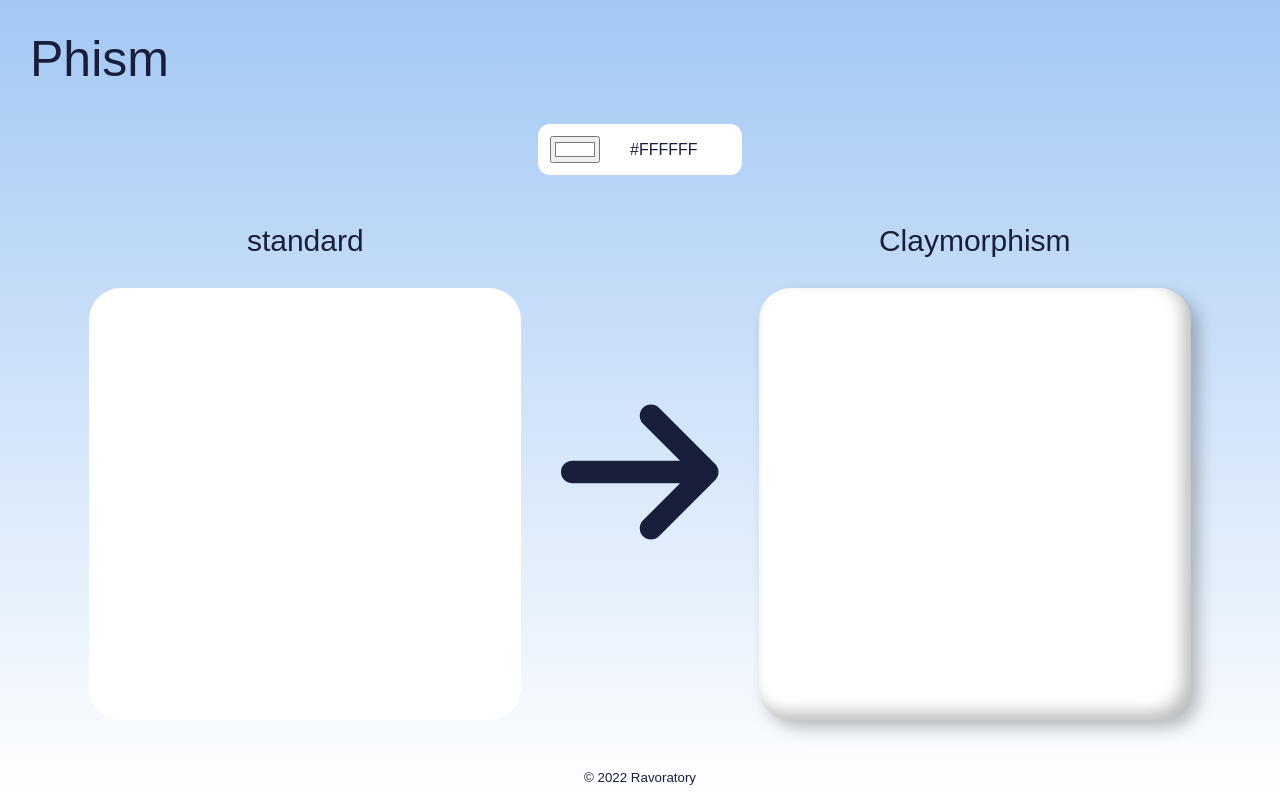
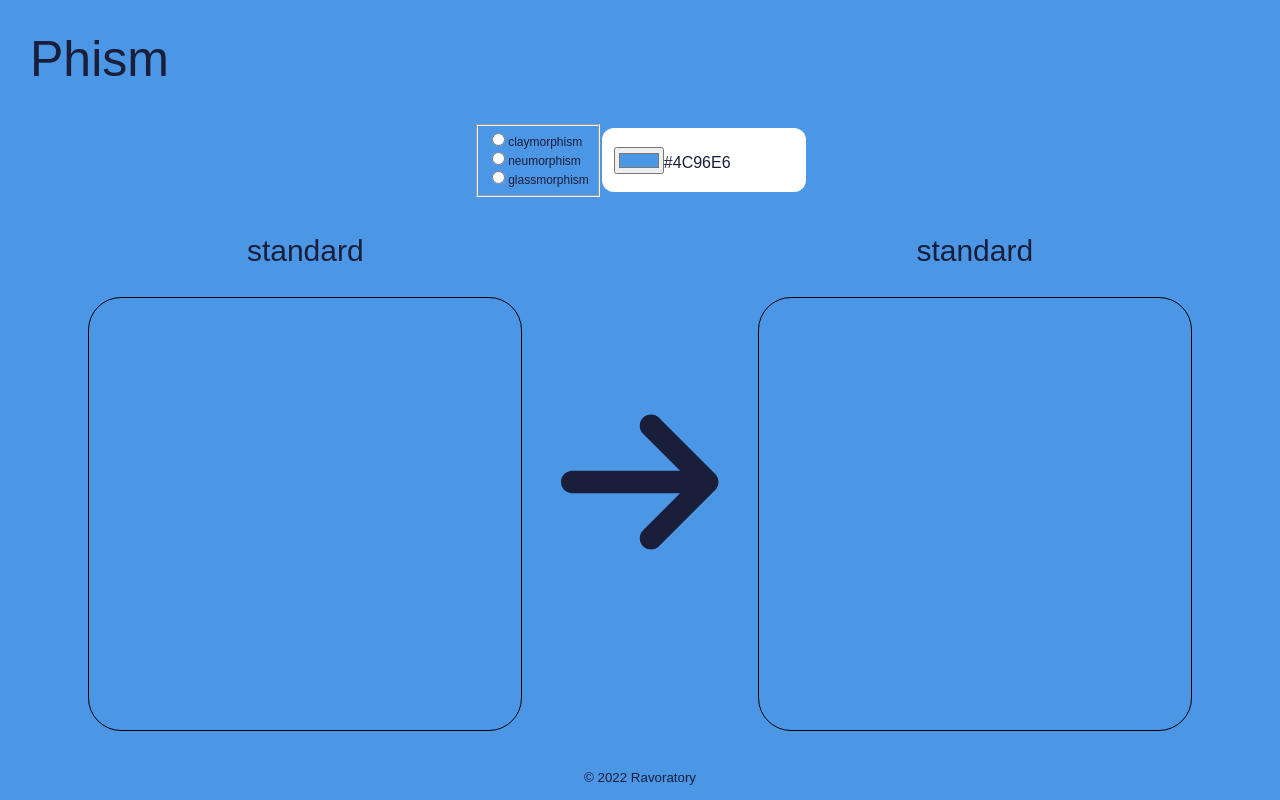
Before and after one commit to ravoratory/phism, a React (Create React App) app: page / in a window 1280 px wide. Built offline with nearby package versions, Linux system fonts and the light colour scheme; a web font is replaced by a local one.

Commit message:
add other design and fix

```diff
--- a/src/App.tsx
+++ b/src/App.tsx
@@ -2,10 +2,13 @@ import styled from 'styled-components';
 
 import { Board } from './components/board';
 import { Config } from './components/config';
+import { selectColor } from './features/color';
+import { useAppSelector } from './hooks';
 
 const App = () => {
+  const color = useAppSelector(selectColor);
   return (
-    <Content>
+    <Content color={color}>
       <header>
         Phism
       </header>
@@ -20,12 +23,12 @@ const App = () => {
   );
 };
 
-const Content = styled.div`
+const Content = styled.div<{color: string}>`
   display: flex;
   flex-direction: column;
   text-align: center;
   height: 100vh;
-  background: linear-gradient(180deg, #A2C8F4 0%, #FFFFFF 100%);
+  background-color: ${(props) => props.color};
   > header {
     min-height: 4rem;
     text-align: left;
--- a/src/components/board.tsx
+++ b/src/components/board.tsx
@@ -1,6 +1,7 @@
 import styled from 'styled-components';
 import { FontAwesomeIcon } from '@fortawesome/react-fontawesome';
 import { faArrowRight } from '@fortawesome/free-solid-svg-icons';
+
 import { useAppSelector } from '../hooks';
 import { selectColor } from '../features/color';
 import { selectDesign } from '../features/design';
@@ -35,7 +36,7 @@ const Content = styled.div`
   justify-items: center;
   overflow-x: hidden;
   overflow-y: auto;
-  transition: color 0.5s ease-in-out;
+  transition: box-shadow 0.5s ease-in-out;
   & > div {
     display: flex;
     flex-direction: column;
@@ -49,6 +50,7 @@ const Card = styled.div<{ props?: string, color?: string }>`
   height: 400px;
   border-radius: 32px;
   padding: 16px;
+  outline: ${(props) => props.props ? 'none' : '1px solid black' };
   ${(props) => props.props}
   > p {
     font-size: 16px;
--- a/src/components/config.tsx
+++ b/src/components/config.tsx
@@ -1,27 +1,63 @@
 import React from 'react';
 import styled from 'styled-components';
 import { selectColor, setColor } from '../features/color';
+import { designs, setDesign } from '../features/design';
 import { useAppDispatch, useAppSelector } from '../hooks';
 
 export const Config = () => {
   const color = useAppSelector(selectColor);
   const dispatch = useAppDispatch();
 
-  const onChange = (e: React.ChangeEvent<HTMLInputElement>) => {
+  const onChangeColor = (e: React.ChangeEvent<HTMLInputElement>) => {
     e.preventDefault();
     dispatch(setColor(e.target.value));
   };
 
+  const onChangeDesign = (e: React.MouseEvent<HTMLInputElement>) => {
+    dispatch(setDesign(e.currentTarget.value));
+  };
+
+  const radioButtons = Object.entries(designs).map(([name, design], idx) =>
+    (<label key={`style-${idx}`}><input type="radio"
+      name='design' value={name} onClick={onChangeDesign}/>{name}
+    </label>));
   return (
-    <Main>
-      <input type="color" onChange={onChange} id="picker" value={color}/>
-      <label htmlFor="picker">{color.toUpperCase()}</label>
-    </Main>
+    <Wrapper>
+      <DesignList>
+        <form><fieldset>
+          {radioButtons}
+        </fieldset></form>
+      </DesignList>
+      <Color>
+        <div>
+          <input type="color" onChange={onChangeColor}
+            id="picker" value={color} />
+          <label htmlFor="picker">{color.toUpperCase()}</label>
+        </div>
+      </Color>
+    </Wrapper>
   );
 };
 
-const Main = styled.div`
+const Wrapper = styled.div`
+  display: flex;
+  align-items: center;
+`;
+
+const DesignList = styled.div`
+  font-size: 12px;
+  display: flex;
+  & fieldset {
+    display: flex;
+    flex-direction: column;
+    align-items: start;
+    justify-content: center;
+  }
+`;
+
+const Color = styled.div`
   width: 180px;
+  height: 40px;
   padding: 12px;
   background-color: white;
   display: flex;
--- /dev/null
+++ b/src/designs/glassmorphism.ts
@@ -0,0 +1,16 @@
+import Phism from './phism';
+
+export const Glassmorphism = class extends Phism {
+  constructor() {
+    super({
+      name: 'Glassmorphism',
+      description: 'a glassmorphism UI design.',
+      styleProps: {
+        'background-color': 'rgba(255, 255, 255, 0.4)',
+        'box-shadow': '0 8px 32px 0 rgba( 31, 38, 135, 0.37 )',
+        'backdrop-filter': 'blur(6px)',
+        'outline': '1px solid rgba(255, 255, 255, 0.5)',
+      },
+    });
+  }
+};
--- a/src/designs/index.ts
+++ b/src/designs/index.ts
@@ -1 +1,3 @@
 export { Claymorphism } from './claymorphism';
+export { Neumorphism } from './neumorphism';
+export { Glassmorphism } from './glassmorphism';
--- /dev/null
+++ b/src/designs/neumorphism.ts
@@ -0,0 +1,14 @@
+import Phism from './phism';
+
+export const Neumorphism = class extends Phism {
+  constructor() {
+    super({
+      name: 'Neumorphism',
+      description: 'new skeumophism UI design.',
+      styleProps: {
+        'box-shadow': '5px 5px 20px rgba(0, 0, 0, 0.2),' +
+          ' -5px -5px 20px rgba(255, 255, 255, 0.2);',
+      },
+    });
+  }
+};
--- a/src/designs/phism.ts
+++ b/src/designs/phism.ts
@@ -19,7 +19,7 @@ export default abstract class Phism {
   }
 
   get props(): CSSProps {
-    return this.customizedStyleProps ?? this.styleProps;
+    return { name: this.name, style: this.style };
   }
 
   set props(props: CSSProps) {
@@ -27,8 +27,8 @@ export default abstract class Phism {
   }
 
   get style(): string {
-    return Object.entries(this.props).map(([key, value]) =>
-      `${key}: ${value};`).join('\n');
+    return Object.entries(this.customizedStyleProps ?? this.styleProps)
+        .map(([key, value]) => `${key}: ${value};`).join('\n');
   }
 
   reset(): void {
--- a/src/features/color.ts
+++ b/src/features/color.ts
@@ -6,7 +6,7 @@ interface ColorState {
 }
 
 const initialState: ColorState = {
-  value: '#ffffff',
+  value: '#4C96E6',
 };
 
 export const colorSlice = createSlice({
--- a/src/features/design.ts
+++ b/src/features/design.ts
@@ -1,23 +1,32 @@
 import { createSlice, PayloadAction } from '@reduxjs/toolkit';
 import { RootState } from '../store';
-import Phism from '../designs/phism';
-import { Claymorphism } from '../designs';
+// import Phism from '../designs/phism';
+import {
+  Claymorphism,
+  Neumorphism,
+  Glassmorphism,
+} from '../designs';
 
 interface DesignState {
-  value: Phism | null;
+  value: {[key: string]: string} | null;
 }
 
 const initialState: DesignState = {
-  // TODO: add other designs
-  value: new Claymorphism(),
+  value: null,
 };
+
+export const designs: { [key: string]: {[key: string]: string} } = {
+  'claymorphism': new Claymorphism().props,
+  'neumorphism': new Neumorphism().props,
+  'glassmorphism': new Glassmorphism().props,
+} as const;
 
 export const DesignSlice = createSlice({
   name: 'Design',
   initialState,
   reducers: {
-    setDesign: (state, action: PayloadAction<Phism|null>) => {
-      state.value = action.payload;
+    setDesign: (state, action: PayloadAction<string>) => {
+      state.value = designs[action.payload] ?? null;
     },
   },
 });
```
